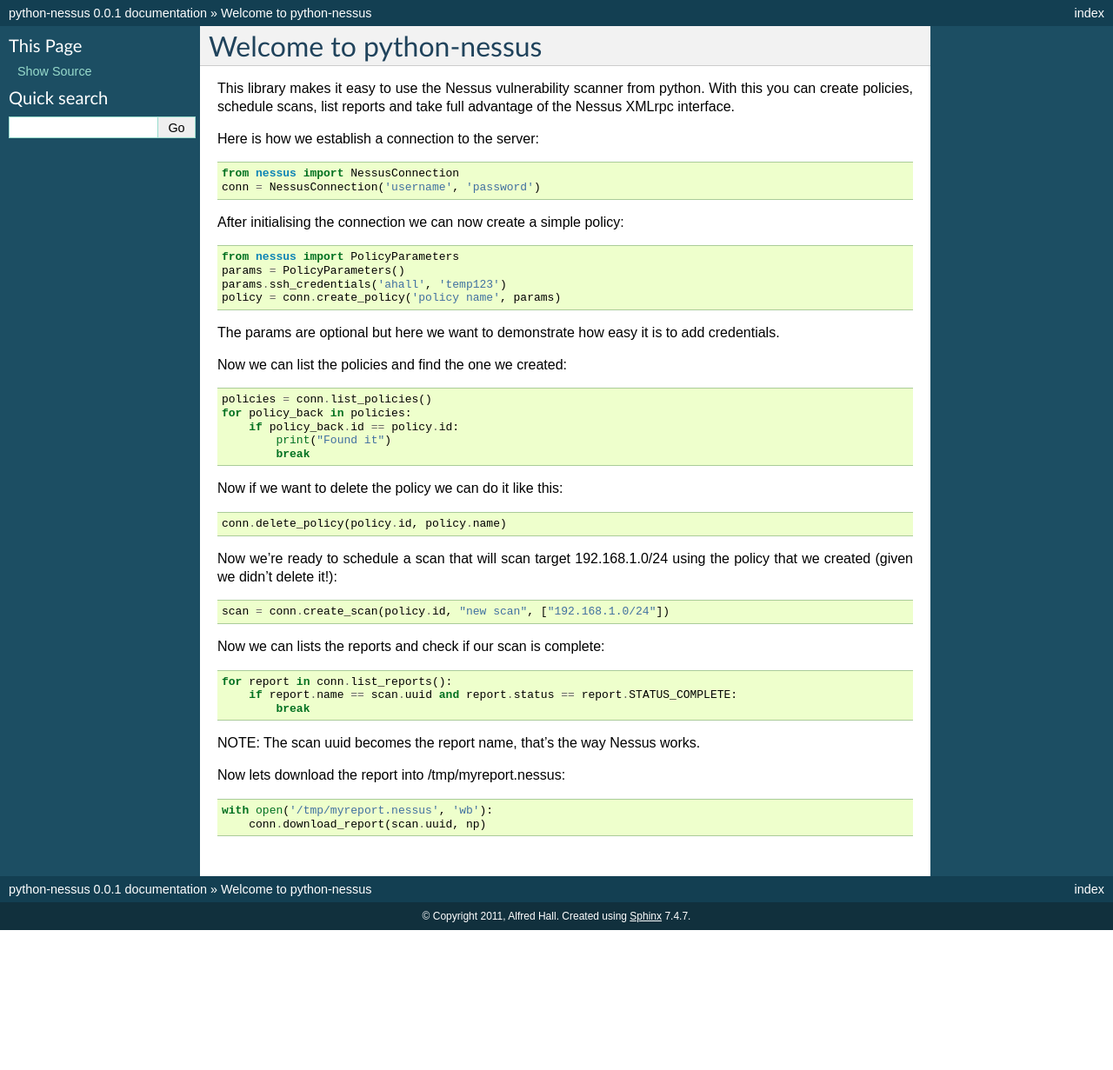
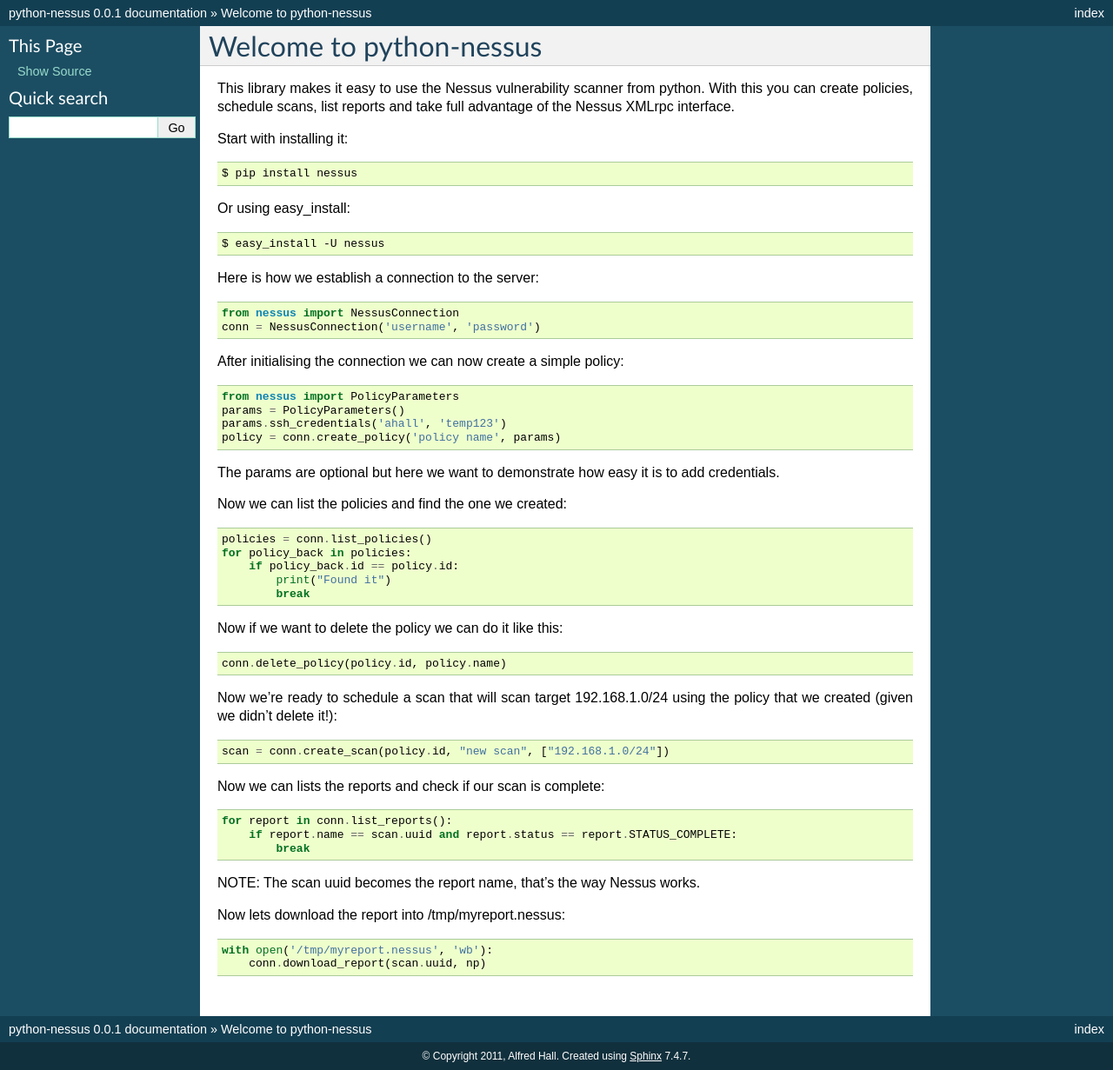
Before and after one commit to greencm/python-nessus, a Sphinx documentation site: the page built from docs/index.rst, in a window 1280 px wide. Shown: the whole page at 87% size. Built offline with Sphinx 7.4.7, drawn with Linux system fonts in a browser that asks for light colours; before the commit the page ends 1070 px from its top, so only the background shows below that.

Commit message:
Updating project settings and docs
Signed-off-by: Alfred Hall <ahall@ahall.org>

```diff
--- a/docs/index.rst
+++ b/docs/index.rst
@@ -7,6 +7,14 @@ Welcome to python-nessus
 ========================
 
 This library makes it easy to use the Nessus vulnerability scanner from python. With this you can create policies, schedule scans, list reports and take full advantage of the Nessus XMLrpc interface.
+
+Start with installing it::
+
+    $ pip install nessus
+
+Or using easy_install::
+
+    $ easy_install -U nessus
 
 Here is how we establish a connection to the server::
 
--- a/setup.py
+++ b/setup.py
@@ -7,7 +7,7 @@ setup(
     description='Nessus XMLrpc interface',
     author='Alfred Hall',
     author_email='ahall@ahall.org',
-    url='http://ahall.org',
+    url='http://digitsecurity.github.com/python-nessus/',
     packages=find_packages(),
     include_package_data=True,
     zip_safe=False
```
